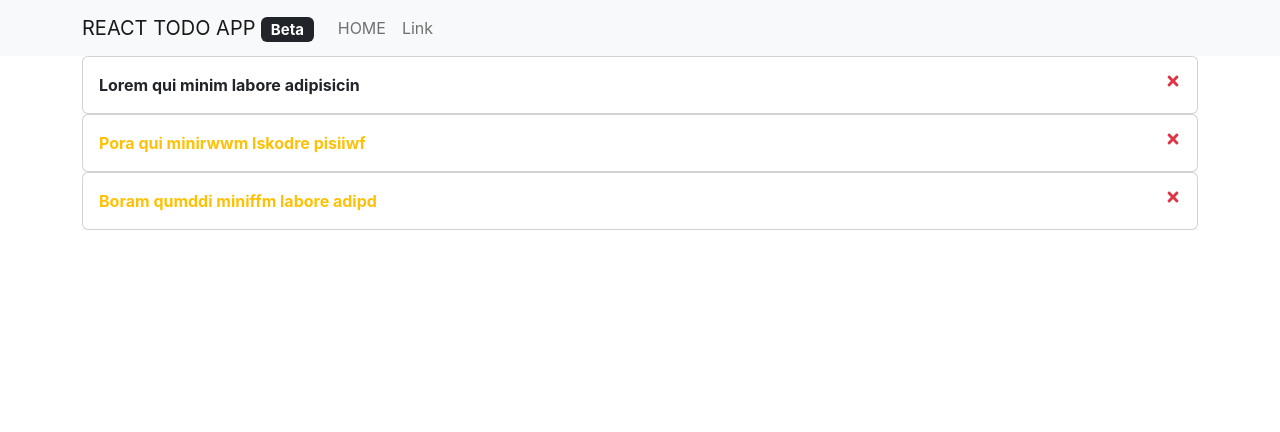
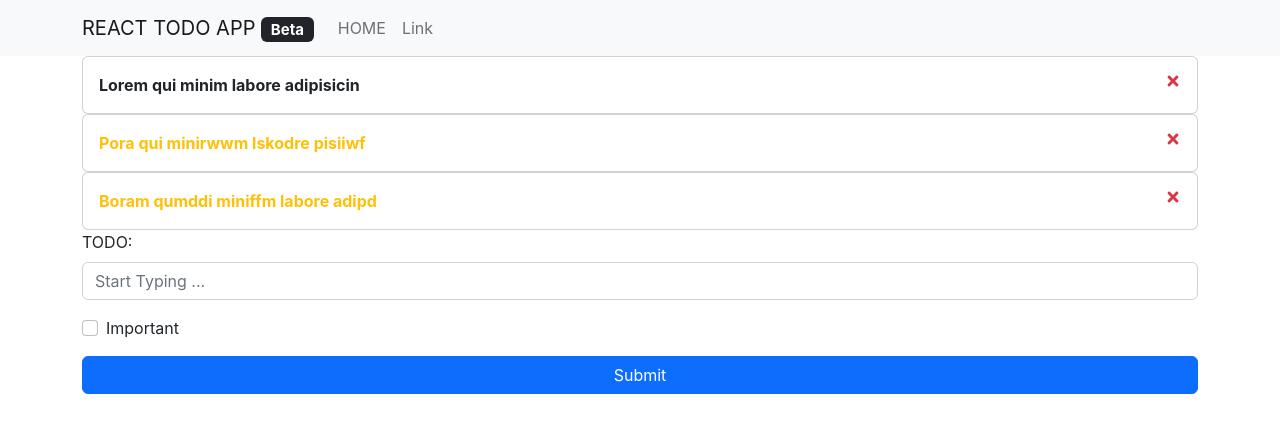
Before and after one commit to Ant1s0c1al/todo-webapp, a React (Create React App) app in the folder react-todo-app/: page / in a window 1280 px wide. Shown: the top 432 px of the page. Built offline with nearby package versions, Linux system fonts and the light colour scheme.

Commit message:
build: implemented create a todo component with functionality

```diff
--- a/react-todo-app/src/App.js
+++ b/react-todo-app/src/App.js
@@ -2,6 +2,7 @@ import { useState } from 'react';
 import { Container } from 'react-bootstrap';
 import NavBar from './components/NavBar';
 import Todos from './components/Todos';
+import CreateTodo from './components/CreateTodo';
 //import logo from './logo.svg';
 import './App.scss';
 
@@ -44,6 +45,14 @@ function App() {
   }
 
   // #Function • Create
+  const createTodo = (todoitem) => {
+    console.log(todoitem);
+    // Generate Random #[ID]
+    const id = Math.floor(Math.random() * 10000) + 1
+    console.log('Random ID|# ', id)
+    const newTodo = { id, ...todoitem }
+    setTodos([...todos, newTodo])
+  }
 
   return (
     <>
@@ -53,11 +62,15 @@ function App() {
 
       {/* Main App */}
       <Container>
+
         <Todos
           todos={todos}
           onDelete={deleteTodo}
           onToggle={toggleImportant}
         />
+
+        <CreateTodo onCreate={createTodo} />
+
       </Container>
 
     </>
--- /dev/null
+++ b/react-todo-app/src/components/CreateTodo.js
@@ -0,0 +1,69 @@
+import { useState } from 'react';
+import { Button, Form } from 'react-bootstrap';
+
+// Pass onCreate as Prop
+const CreateTodo = ({ onCreate }) => {
+  // React(Hooks) useState
+  const [text, setText] = useState('');
+  const [important, setImportant] = useState(false);
+
+  // #Function • onSubmit Form
+  // ...           (e)vent
+  const onSubmit = (e) => {
+    // Prevent "Empty" Input Field Submit
+    e.preventDefault()
+    // IF NOT(NO) Text >>> Alert('message')
+    if (!text) {
+      alert('ERROR: Field cannot be empty!!!')
+      return
+    }
+    // IF *PASSED* >>> Call onCreate()
+    // Passes text, important as Objects
+    onCreate({ text, important })
+    // RESET/CLEAR Form
+    setText('')
+    setImportant(false)
+  }
+
+  return (
+    <>
+      <Form onSubmit={onSubmit} >
+
+        <Form.Group className='mb-3'>
+          <Form.Label>
+            TODO:
+          </Form.Label>
+          <Form.Control
+            value={text}
+            onChange={(e) => setText(e.target.value)}
+            type='text'
+            placeholder='Start Typing ...'
+          >
+          </Form.Control>
+        </Form.Group>
+
+        <Form.Group className='mb-3'>
+          <Form.Check
+            checked={important}
+            value={important}
+            onChange={(e) => setImportant(e.currentTarget.checked)}
+            type='checkbox'
+            label='Important'
+          >
+          </Form.Check>
+        </Form.Group>
+
+        <Button
+          className='mb-5 w-100'
+          variant='primary'
+          type='submit'
+          value='Create Todo'
+        > Submit
+        </Button>
+
+      </Form>
+    </>
+  );
+}
+
+export default CreateTodo;
```
